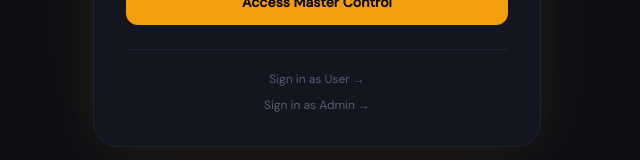
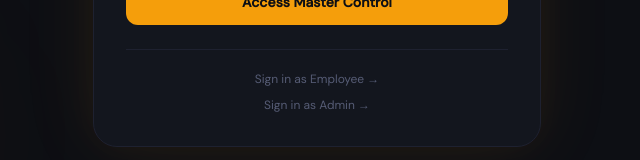
Before and after one commit to skyupdigitalsolutions-cpu/skyup-crm-frontend, a React (Vite) app: page /superadmin/login in a window 1280 px wide. Shown: the part 520-680 px from the top of the page, without its empty margins (323-963 px from the left). Built offline with nearby package versions, Linux system fonts and the light colour scheme; no server answers.

Commit message:
Change link text from 'User' to 'Employee'

```diff
--- a/src/pages/SuperAdminLogin.jsx
+++ b/src/pages/SuperAdminLogin.jsx
@@ -124,7 +124,7 @@ export default function SuperAdminLogin() {
 
         {/* Links */}
         <div className="mt-6 pt-5 border-t border-[#1E2130] flex flex-col items-center gap-2">
-          <Link to="/login"       className="text-[12px] text-[#565C75] hover:text-blue-400 transition">Sign in as User →</Link>
+          <Link to="/login"       className="text-[12px] text-[#565C75] hover:text-blue-400 transition">Sign in as Employee →</Link>
           <Link to="/admin/login" className="text-[12px] text-[#565C75] hover:text-purple-400 transition">Sign in as Admin →</Link>
         </div>
       </div>
```
